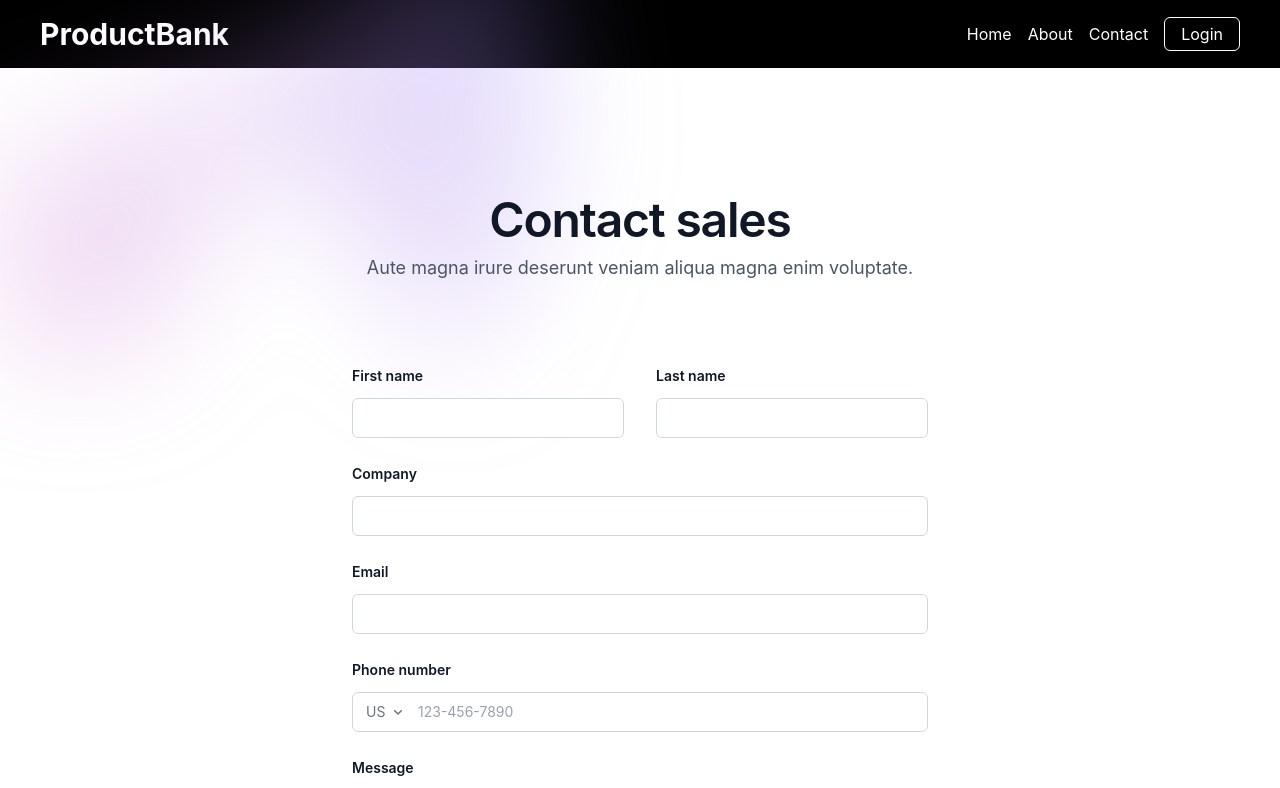
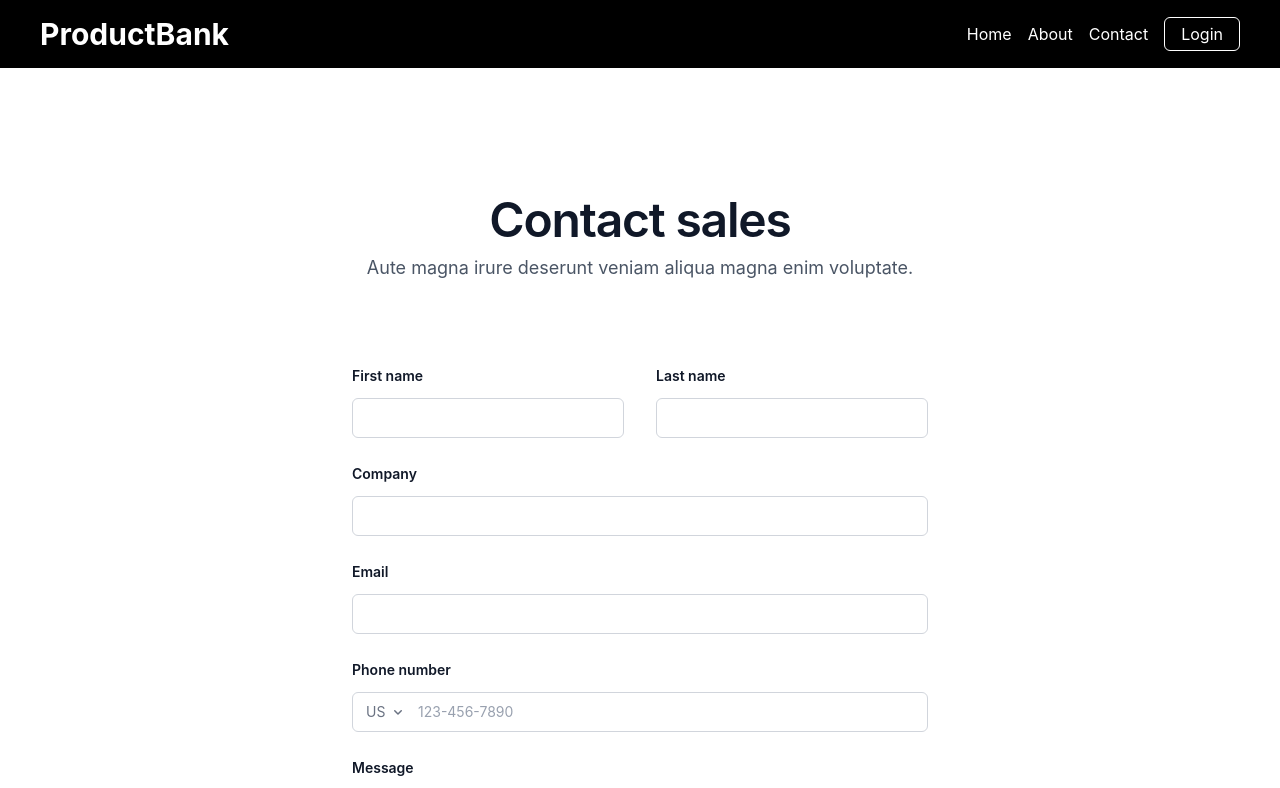
Before and after one commit to prasaiuttam/ProductBank, a React (Vite) app in the folder vite-project/: page /contact in a window 1280 px wide. Shown: the top 788 px of the page. Built offline with nearby package versions, Linux system fonts and the light colour scheme.

Commit message:
fix minor design issues

```diff
--- a/vite-project/src/components/Navbar.jsx
+++ b/vite-project/src/components/Navbar.jsx
@@ -3,6 +3,10 @@ import {Link} from "react-router-dom"
 
 const Navbar = () => {
   const [isOpen, setIsOpen] = useState(false);
+
+  const [count, setCount]=useState(0);
+
+
  const handleClick = () => {
     setCount((i) => i + 1);
     console.log("count", count);
--- a/vite-project/src/pages/Contact.jsx
+++ b/vite-project/src/pages/Contact.jsx
@@ -1,24 +1,19 @@
 import { ChevronDownIcon } from '@heroicons/react/16/solid'
 function Contact() {
   return (
+
     <div className="isolate bg-white px-6 py-24 sm:py-32 lg:px-8">
       <div
         aria-hidden="true"
-        className="absolute inset-x-0 -top-40 -z-10 transform-gpu overflow-hidden blur-3xl sm:-top-80"
+
       >
-        <div
-          style={{
-            clipPath:
-              'polygon(74.1% 44.1%, 100% 61.6%, 97.5% 26.9%, 85.5% 0.1%, 80.7% 2%, 72.5% 32.5%, 60.2% 62.4%, 52.4% 68.1%, 47.5% 58.3%, 45.2% 34.5%, 27.5% 76.7%, 0.1% 64.9%, 17.9% 100%, 27.6% 76.8%, 76.1% 97.7%, 74.1% 44.1%)',
-          }}
-          className="relative left-1/2 -z-10 aspect-1155/678 w-144.5 max-w-none -translate-x-1/2 rotate-30 bg-linear-to-tr from-[#ff80b5] to-[#9089fc] opacity-30 sm:left-[calc(50%-40rem)] sm:w-288.75"
-        />
+
       </div>
       <div className="mx-auto max-w-2xl text-center">
         <h2 className="text-4xl font-semibold tracking-tight text-balance text-gray-900 sm:text-5xl">Contact sales</h2>
         <p className="mt-2 text-lg/8 text-gray-600">Aute magna irure deserunt veniam aliqua magna enim voluptate.</p>
       </div>
-      <form action="#" method="POST" className="mx-auto mt-16 max-w-xl sm:mt-20">
+      <form action="" method="POST" className="mx-auto mt-16 max-w-xl sm:mt-20">
         <div className="grid grid-cols-1 gap-x-8 gap-y-6 sm:grid-cols-2">
           <div>
             <label htmlFor="first-name" className="block text-sm/6 font-semibold text-gray-900">
```
Also changed, not shown: 1 other file (tests, documents, lock files or other folders).
